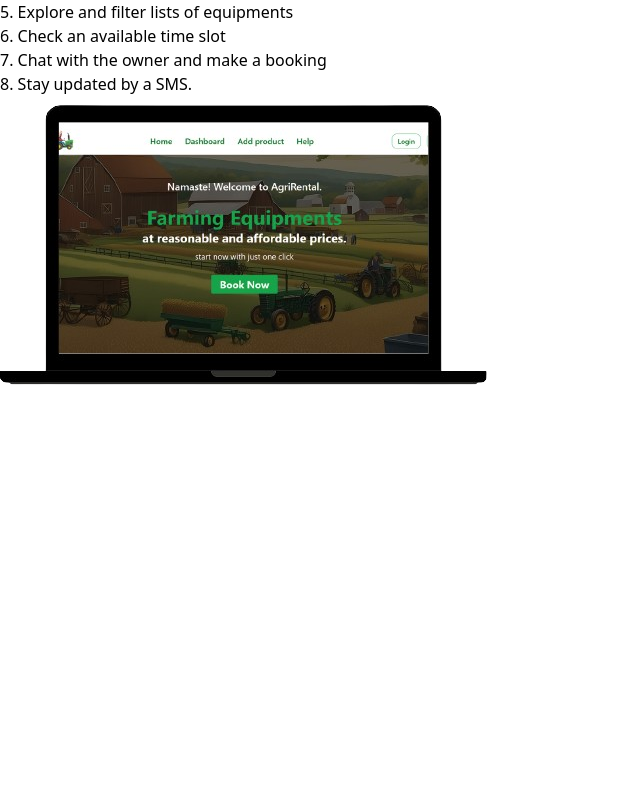
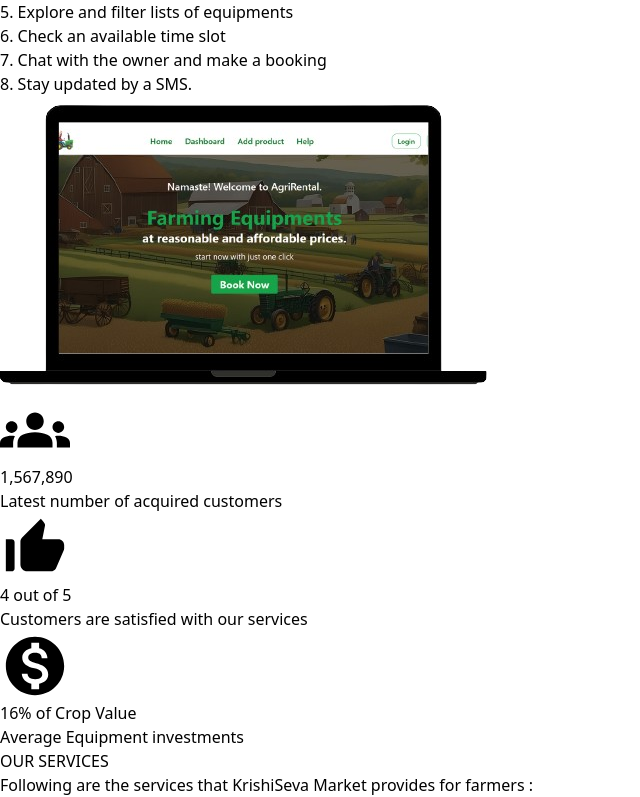
Before and after one commit to tusharbhoge/KrishiSevaProject, a React (Vite) app in the folder Client/: page / in a window 1280 px wide. Shown: the part 976-1773 px from the top of the page, without its empty margins (0-640 px from the left). Before the commit the page ends 1371 px from the top, so only its background shows below. Built offline with nearby package versions, Linux system fonts and the light colour scheme.

Commit message:
updated page 4

```diff
--- a/Client/src/components/Home.jsx
+++ b/Client/src/components/Home.jsx
@@ -8,6 +8,9 @@
 import SupportAgentIcon from '@mui/icons-material/SupportAgent';
 import HandshakeIcon from '@mui/icons-material/Handshake';
 import CheckCircleIcon from '@mui/icons-material/CheckCircle';
+import GroupsIcon from '@mui/icons-material/Groups';
+import ThumbUpAltIcon from '@mui/icons-material/ThumbUpAlt';
+import MonetizationOnIcon from '@mui/icons-material/MonetizationOn';
 
 const Home = () => {
 
@@ -69,12 +72,12 @@
 
         </div>
       </div>
-      <div className='bg-green-600 h-full p-10 '>
+      <div className='bg-green-600 h-[100vh] w-[100vw] p-10 '>
       <h1 className='text-center text-3xl text-gray-900 font-bold pt-5'>
         How KrishiSeva works
       </h1>
 
-      <h1  className=' py-5 text-center text-lg text-white font-normal'>
+      <h1  className=' py-5 text-center text-lg text-white font-bold'>
         Take a look at our platform demo
       </h1>
       <div className=' h-[75%] w-[100%] flex  justify-center gap-5'>
@@ -95,7 +98,67 @@
       </div>
       </div>
 
+      <div className='w-screen h-[80vh] bg-white'>
+      <div className='flex flex-row px-[15vw] gap-10 justify-around items-center m-0 p-0  pt-[150px]'>
+        <div className='bg-zinc-50 w-60 h-60  text-center items-center justify-center  shadow-[6px_6px_10px_rgba(0,0,0,0.5)]' >
+
+        <div className='p-6'>
+
+        <GroupsIcon style={{ fontSize: '70px' }} className='text-green-600 text-6xl '/>
+        </div>
+        <h1 className='font-semibold '>1,567,890</h1>
+         <h1 className='font-normal text-sm'>Latest number of acquired customers</h1>
+
+
+        </div>
+        <div className='bg-zinc-50 w-60 h-60 text-center items-center justify-center shadow-[6px_6px_10px_rgba(0,0,0,0.5)]'>
+        <div className='p-6'>
+
+          <ThumbUpAltIcon style={{ fontSize: '70px' }} className='text-green-600 text-6xl'/>
+          </div>
+          <h1 className='font-semibold'>4 out of 5</h1>
+          <h1 className='font-normal text-sm'>Customers are satisfied with our services</h1>
+
+
+
+        </div>
+
+        <div className='bg-zinc-50 w-60 h-60 text-center items-center justify-center shadow-[6px_6px_10px_rgba(0,0,0,0.5)]'>
+        <div className='p-6'>
+
+          <MonetizationOnIcon style={{ fontSize: '70px' }} className='text-green-600 text-6xl'/>
+          </div>
+          <h1 className='font-semibold'>16% of Crop Value</h1>
+          <h1 className='font-normal text-sm'>Average Equipment investments</h1>
+
+
+        </div>
+      </div>
     </div>
+
+
+      <div className='w-screen h-[80vh] bg-gray-50'>
+        <h1 className='text-center text-3xl text-gray-900 font-bold pt-5'>
+        OUR SERVICES
+        </h1>
+
+        <h1  className=' py-5 text-center text-lg text-black'>
+        Following are the services that KrishiSeva Market provides for farmers :
+        </h1>
+
+
+      </div>
+
+
+
+
+
+
+
+    </div>
+
+
+
 
     </>
   )
```
